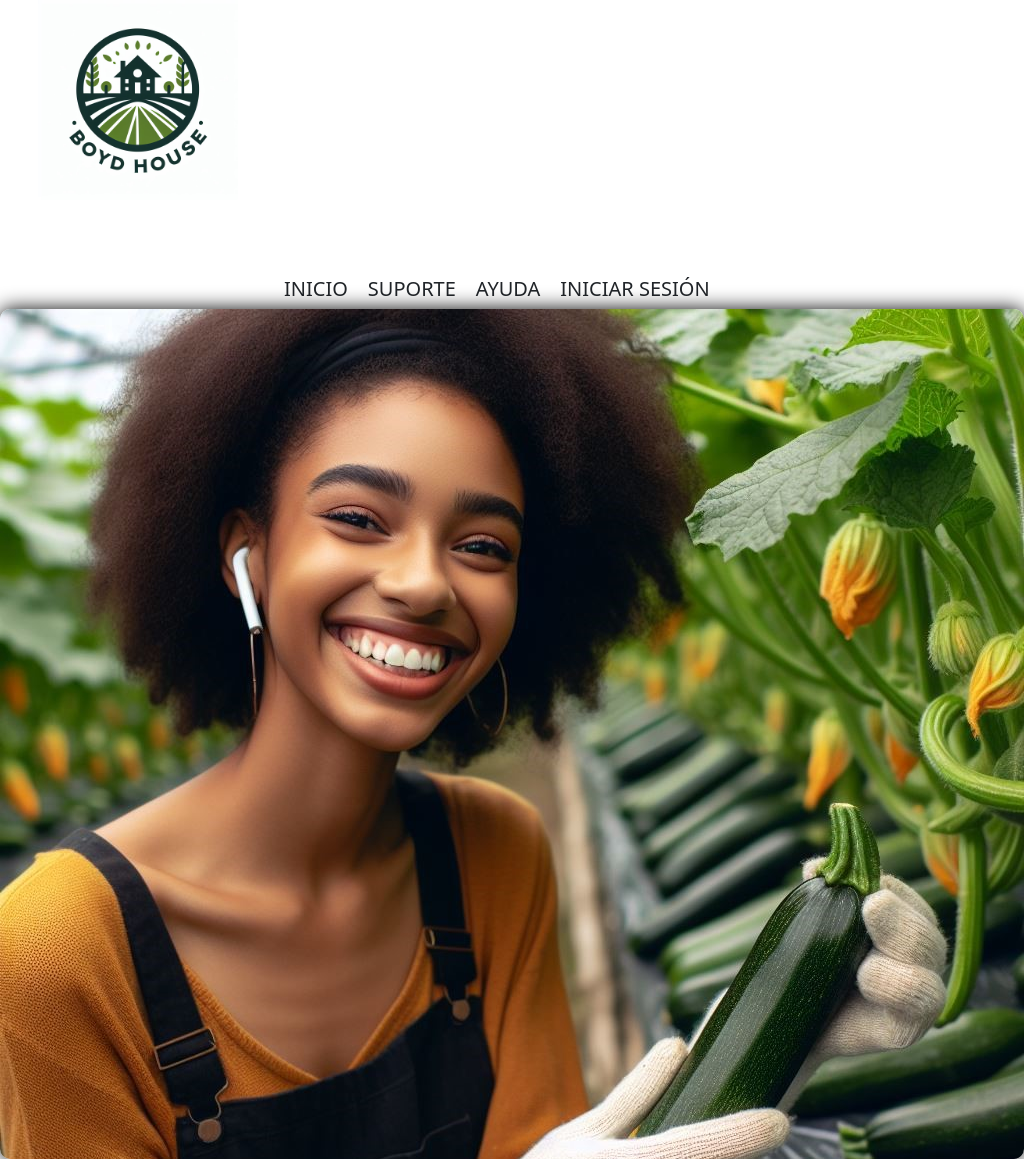
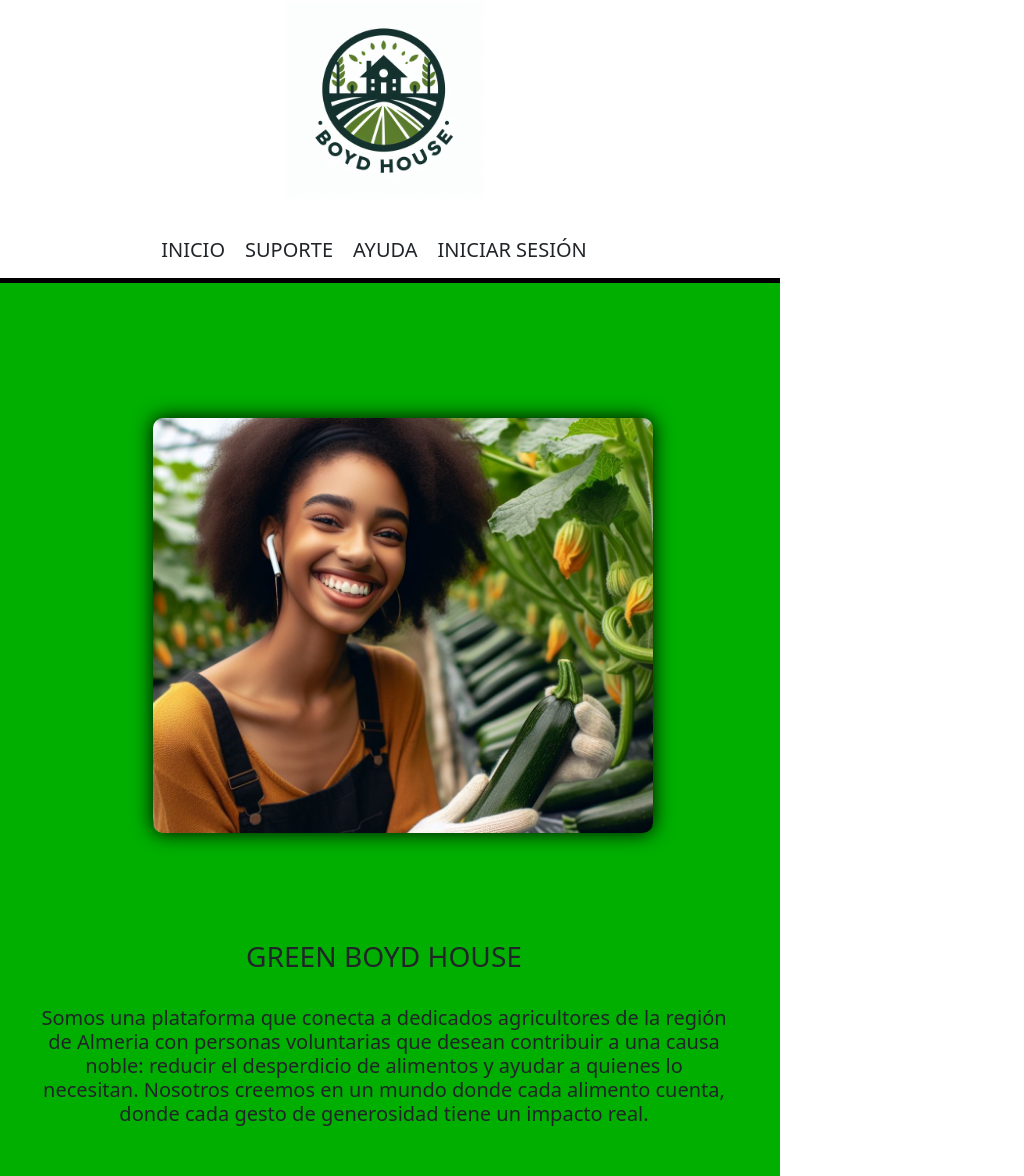
Before and after one commit to Pepesk34/TFG, a React (Create React App) app in the folder proyecto/: page / in a window 768 px wide. Shown: the top 1176 px of the page, 1024 px wide, since content can reach past the window. Built offline with nearby package versions, Linux system fonts and the light colour scheme.

Commit message:
maquetación incial e inicio del cuerpo

```diff
--- a/proyecto/src/components/cabecera.css
+++ b/proyecto/src/components/cabecera.css
@@ -1,3 +1,5 @@
+@media only screen and (min-width: 1200px) {
+    /* Aquí el estilo de pantallas grandes*/
     body{
         font-family: sans-serif;
         background-color: white;
@@ -5,8 +7,11 @@ body{
     #logo{
         width: 200px;
         height: auto;
-    transition: transform 1s linear;
 
+
+    }
+    img{
+        max-width: 100%;
 
     }
     #divlogo{
@@ -22,15 +27,17 @@ body{
 
     }
     #divimagen1{
-    text-align: center;
+        height: 550px;
+        margin-left: 5%;
+
     }
     #imagen1{
         border-radius: 10px;
         box-shadow: 0 0 20px black;
+        width: 500px;
+        margin-top: 8%;
     }
-#logo:hover{
-    transform: scale(1.2);
-}
+
     #apartados h5 a {
         margin-right: 20px;
         transition: color 0.3s ease;
@@ -38,3 +45,77 @@ body{
     #apartados h5 a:hover {
         color: gray;
     }
+    #fila1{
+        background-color: rgb(0, 175, 0);
+        border-top: 5px solid black;
+        border-bottom: 5px solid black;
+
+    }
+    #image-data{
+        margin-top: 15%;
+        margin-right: 5%;
+    }
+  }
+  @media only screen and (min-width: 600px) and (max-width: 1200px) {
+    /* Aquí el estilo de pantallas medianas */
+    body{
+        font-family: sans-serif;
+        background-color: white;
+    }
+    #logo{
+        width: 200px;
+        height: auto;
+
+
+    }
+    img{
+        max-width: 100%;
+
+    }
+    #divlogo{
+
+        text-align: center;
+        width: 100%;
+    }
+    #apartados{
+        margin-top: 5%;
+        margin-bottom: 2%;
+        text-align: center;
+
+
+    }
+    #divimagen1{
+        height: 550px;
+        margin-left: 5%;
+        margin-top: 10%;
+
+    }
+    #imagen1{
+        border-radius: 10px;
+        box-shadow: 0 0 20px black;
+        width: 500px;
+        margin-top: 8%;
+    }
+
+    #apartados h5 a {
+        margin-right: 20px;
+        transition: color 0.3s ease;
+        margin-bottom: 50%;
+    }
+    #apartados h5 a:hover {
+        color: gray;
+    }
+    #fila1{
+        background-color: rgb(0, 175, 0);
+        border-top: 5px solid black;
+        border-bottom: 5px solid black;
+
+    }
+    #image-data{
+        margin-top: 4%;
+        text-align: center;
+        margin-left: 5%;
+        margin-right: 5%;
+        margin-bottom: 15%;
+    }
+  }
--- a/proyecto/src/components/cabecera.js
+++ b/proyecto/src/components/cabecera.js
@@ -6,7 +6,7 @@ import 'bootstrap/dist/css/bootstrap.min.css';
 const Cabecera = () => {
     return (
         <div>
-            <div class="row">
+            <div  class="row">
                 <div class="col-xl-6">
                     <div id="divlogo">
                         <img id="logo" src={logo}></img>
--- a/proyecto/src/components/cuerpo.js
+++ b/proyecto/src/components/cuerpo.js
@@ -1,12 +1,24 @@
 import React from 'react';
 import './cabecera.css';
 import imagen1 from "./imagen1.jpg";
-const Cuerpo = () =>{
-    return(
+const Cuerpo = () => {
+    return (
         <div>
-            <div id="divimagen1">
-            <img id="imagen1" src={imagen1}></img>
+            <div id="fila1" class="row">
+                <div class="col-xl-6">
+                    <div id="divimagen1">
+                        <img id="imagen1" src={imagen1}></img>
+                    </div>
+                </div>
+                <div class="col-xl-6">
+                    <div id="image-data">
+                        <h2>GREEN BOYD HOUSE</h2>
+                        <br></br>
+                        <h5>Somos una plataforma que conecta a dedicados agricultores de la región de Almeria con personas voluntarias que desean contribuir a una causa noble: reducir el desperdicio de alimentos y ayudar a quienes lo necesitan. Nosotros creemos en un mundo donde cada alimento cuenta, donde cada gesto de generosidad tiene un impacto real.</h5>
+                    </div>
+                </div>
             </div>
+
 
 
 
```
Lines whose indentation alone changed are shown as unchanged.
